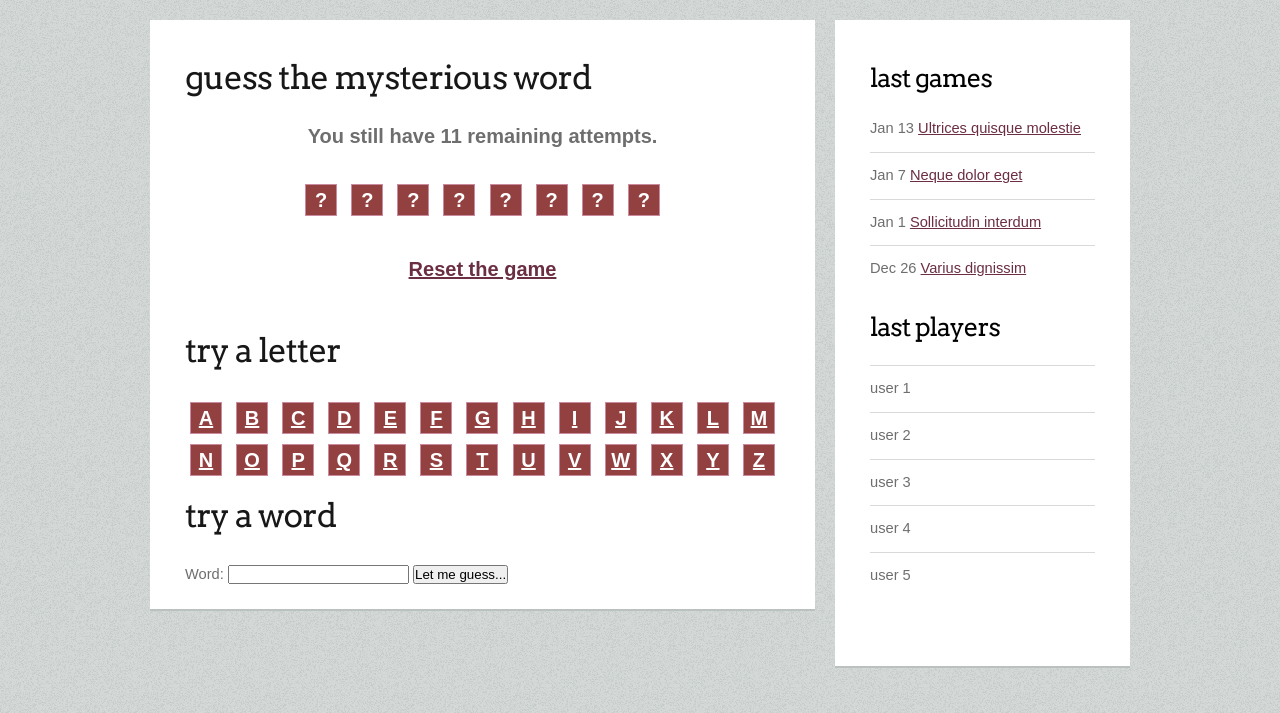
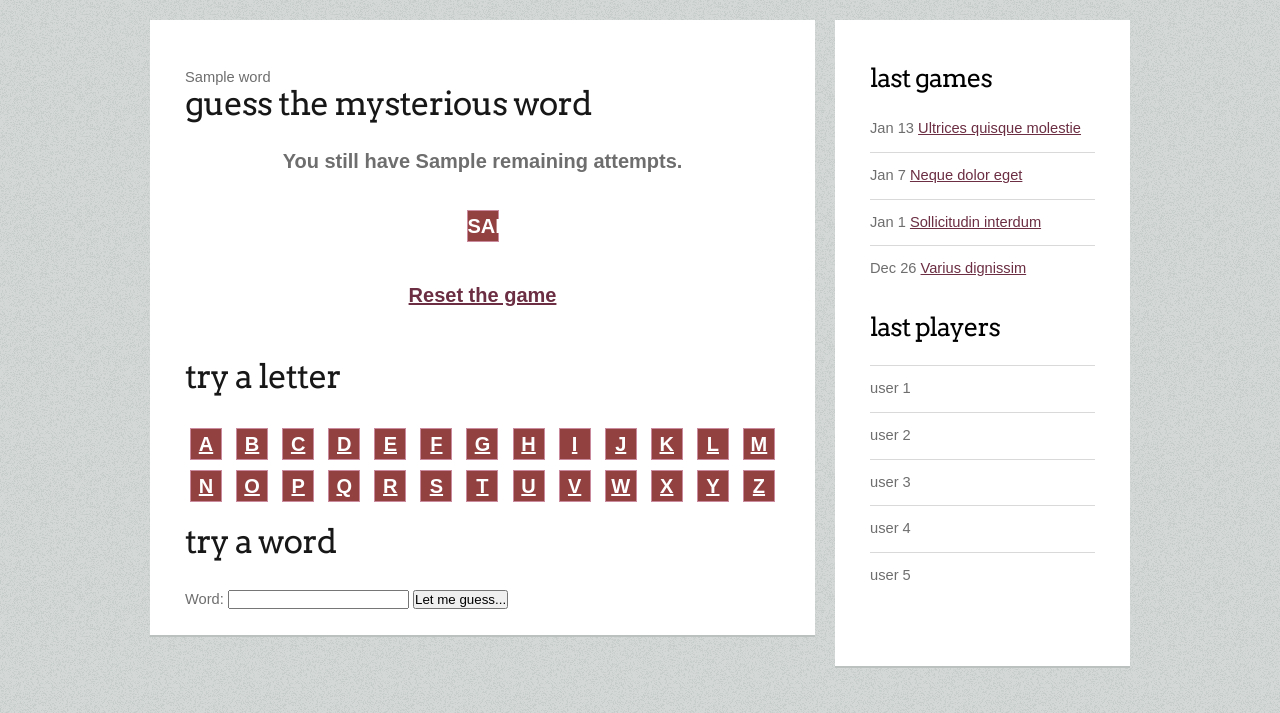
Before and after one commit to Theo-ELIA/hangman-estiam, a Symfony app: template templates/game/game.html.twig in a window 1280 px wide. Shown: the part 185-898 px from the top of the page. Run offline with Twig, Linux system fonts and the light colour scheme; the template is opened without the code that fills it: most values are stand-ins (such as "Sample title", 1, 10 or a date in 2020); some libraries are stand-ins or nearby versions.

Commit message:
launch game

```diff
--- a/templates/game/game.html.twig
+++ b/templates/game/game.html.twig
@@ -2,43 +2,25 @@
 
 {% block content %}
 
+    {{ game.word }}
     <h2>Guess the mysterious word</h2>
 
     <p class="attempts">
-        You still have 11 remaining attempts.
+        You still have {{ game.remainingAttempts }} remaining attempts.
     </p>
 
     <ul class="word_letters">
-        <li class="letter hidden">
-            ?
-        </li>
-        <li class="letter hidden">
-            ?
-        </li>
-        <li class="letter hidden">
-            ?
-        </li>
-        <li class="letter hidden">
-            ?
-        </li>
-        <li class="letter hidden">
-            ?
-        </li>
-        <li class="letter hidden">
-            ?
-        </li>
-        <li class="letter hidden">
-            ?
-        </li>
-        <li class="letter hidden">
-            ?
-        </li>
+        {% for letter in game.wordLetters %}
+            <li class="letter hidden">
+                {{ game.letterFound(letter) ? letter : '?' }}
+            </li>
+        {% endfor %}
     </ul>
 
     <br class="clearfix" />
 
     <p class="attempts">
-        <a href="/game/reset">Reset the game</a>
+        <a href="{{ path('app_game_reset') }}">Reset the game</a>
     </p>
 
     <br class="clearfix" />
@@ -46,141 +28,18 @@
     <h2>Try a letter</h2>
 
     <ul>
-        <li class="letter">
-            <a href="/game/letter/A">
-                A
-            </a>
-        </li>
-        <li class="letter">
-            <a href="/game/letter/B">
-                B
-            </a>
-        </li>
-        <li class="letter">
-            <a href="/game/letter/C">
-                C
-            </a>
-        </li>
-        <li class="letter">
-            <a href="/game/letter/D">
-                D
-            </a>
-        </li>
-        <li class="letter">
-            <a href="/game/letter/E">
-                E
-            </a>
-        </li>
-        <li class="letter">
-            <a href="/game/letter/F">
-                F
-            </a>
-        </li>
-        <li class="letter">
-            <a href="/game/letter/G">
-                G
-            </a>
-        </li>
-        <li class="letter">
-            <a href="/game/letter/H">
-                H
-            </a>
-        </li>
-        <li class="letter">
-            <a href="/game/letter/I">
-                I
-            </a>
-        </li>
-        <li class="letter">
-            <a href="/game/letter/J">
-                J
-            </a>
-        </li>
-        <li class="letter">
-            <a href="/game/letter/K">
-                K
-            </a>
-        </li>
-        <li class="letter">
-            <a href="/game/letter/L">
-                L
-            </a>
-        </li>
-        <li class="letter">
-            <a href="/game/letter/M">
-                M
-            </a>
-        </li>
-        <li class="letter">
-            <a href="/game/letter/N">
-                N
-            </a>
-        </li>
-        <li class="letter">
-            <a href="/game/letter/O">
-                O
-            </a>
-        </li>
-        <li class="letter">
-            <a href="/game/letter/P">
-                P
-            </a>
-        </li>
-        <li class="letter">
-            <a href="/game/letter/Q">
-                Q
-            </a>
-        </li>
-        <li class="letter">
-            <a href="/game/letter/R">
-                R
-            </a>
-        </li>
-        <li class="letter">
-            <a href="/game/letter/S">
-                S
-            </a>
-        </li>
-        <li class="letter">
-            <a href="/game/letter/T">
-                T
-            </a>
-        </li>
-        <li class="letter">
-            <a href="/game/letter/U">
-                U
-            </a>
-        </li>
-        <li class="letter">
-            <a href="/game/letter/V">
-                V
-            </a>
-        </li>
-        <li class="letter">
-            <a href="/game/letter/W">
-                W
-            </a>
-        </li>
-        <li class="letter">
-            <a href="/game/letter/X">
-                X
-            </a>
-        </li>
-        <li class="letter">
-            <a href="/game/letter/Y">
-                Y
-            </a>
-        </li>
-        <li class="letter">
-            <a href="/game/letter/Z">
-                Z
-            </a>
-        </li>
+        {% for l in 'a'..'z' %}
+            <li class="letter">
+                <a href="{{ path('app_game_letter', {letter: l} ) }}">
+                    {{ l }}
+                </a>
+            </li>
+        {% endfor %}
     </ul>
 
     <h2>Try a word</h2>
 
-    <form action="/game/word" method="post">
+    <form action="{{ path('app_game_word') }}" method="post">
         <p>
             <label for="word">Word:</label>
             <input type="text" id="word" name="word"/>
```
Also changed, not shown: src/Controller/GameController.php (+34 -2 lines), 1 other file.
